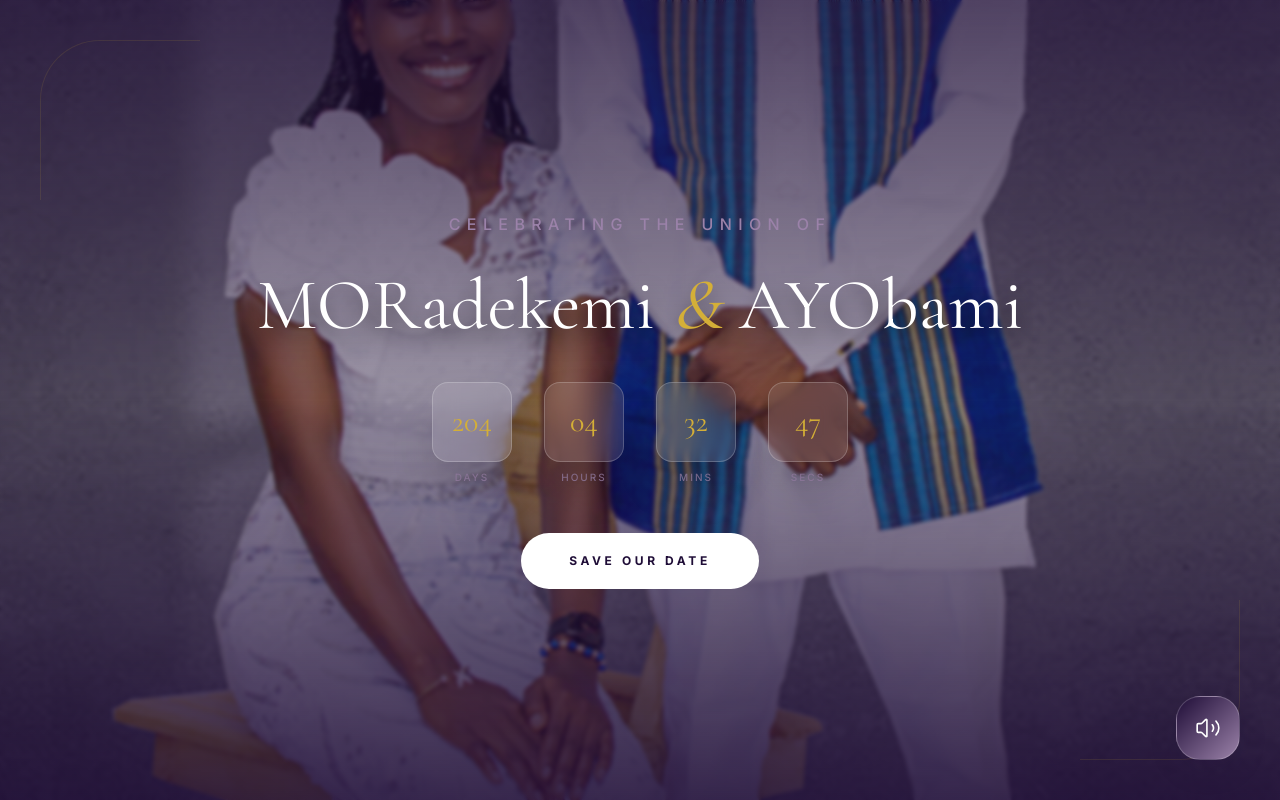
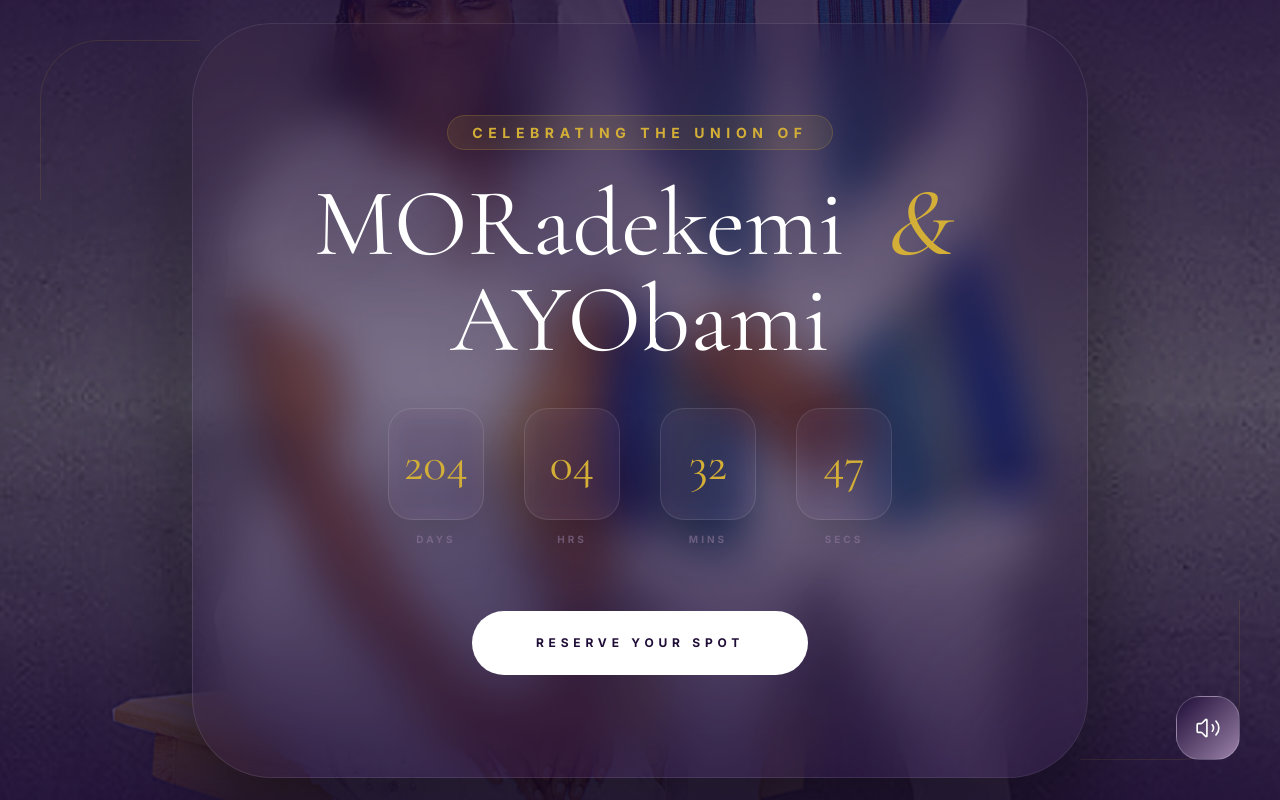
Before and after one commit to sirlawglobal/MORAYO, a Next.js app: page / in a window 1280 px wide. Shown: the top 800 px of the page. Built offline with nearby package versions, Linux system fonts and the light colour scheme; no server answers; the database is empty.

Commit message:
hero fixed

```diff
--- a/components/HeroSection.tsx
+++ b/components/HeroSection.tsx
@@ -40,8 +40,8 @@ export default function HeroSection() {
   }, [])
 
   return (
-    <section className="relative h-screen min-h-[800px] flex items-center justify-center overflow-hidden">
-      {/* Cinematic Hero Background */}
+    <section className="relative h-screen min-h-[800px] flex items-center justify-center overflow-hidden bg-brand-deep">
+      {/* Cinematic Hero Background - No Blur here per user request */}
       <div className="absolute inset-0 z-0">
         <Image
           src="/hero-purple.png"
@@ -50,22 +50,30 @@ export default function HeroSection() {
           priority
           className="object-cover scale-105 animate-subtle-zoom"
         />
-        {/* Multi-layered luxury overlays */}
-        <div className="absolute inset-0 bg-brand-deep/40 backdrop-blur-[2px]" />
-        <div className="absolute inset-0 bg-gradient-to-b from-brand-deep/60 via-transparent to-brand-deep/80" />
+        {/* Darkening Overlays only */}
+        <div className="absolute inset-0 bg-brand-deep/40" />
+        <div className="absolute inset-0 bg-gradient-to-b from-brand-deep/70 via-transparent to-brand-deep/80" />
         <div className="absolute inset-0 texture-silk opacity-10 mix-blend-overlay" />
       </div>
 
-      <div
-        className="relative z-10 text-center text-white px-4"
+      <div className="container mx-auto px-4 relative z-10">
+        <motion.div
+          initial={{ opacity: 0, scale: 0.95 }}
+          animate={{ opacity: 1, scale: 1 }}
+          transition={{ duration: 1.5, ease: "easeOut" }}
+          className="relative max-w-4xl mx-auto text-center text-white px-8 py-16 md:px-16 md:py-24 bg-brand-deep/20 backdrop-blur-xl rounded-[5rem] border border-white/10 shadow-[0_50px_100px_rgba(0,0,0,0.5)] overflow-hidden"
         >
+          {/* Subtle Inner Glow */}
+          <div className="absolute -top-40 -left-40 w-80 h-80 bg-brand-gold/5 rounded-full blur-[100px]" />
+          <div className="absolute -bottom-40 -right-40 w-80 h-80 bg-brand-lavender/10 rounded-full blur-[100px]" />
+
           <motion.div
             initial={{ opacity: 0, scale: 0.8 }}
             animate={{ opacity: 1, scale: 1 }}
             transition={{ delay: 0.3, duration: 1 }}
-          className="mb-6 inline-block"
+            className="mb-8 inline-block"
           >
-          <span className="text-brand-lavender text-sm md:text-base font-medium tracking-[0.4em] uppercase">
+            <span className="text-brand-gold bg-brand-gold/10 px-6 py-2 rounded-full text-xs md:text-sm font-bold tracking-[0.4em] uppercase border border-brand-gold/20">
               Celebrating the Union of
             </span>
           </motion.div>
@@ -74,9 +82,9 @@ export default function HeroSection() {
             initial={{ opacity: 0, y: 30 }}
             animate={{ opacity: 1, y: 0 }}
             transition={{ delay: 0.6, duration: 1.2 }}
-          className="text-5xl md:text-7xl font-serif mb-8 text-white drop-shadow-[0_10px_10px_rgba(0,0,0,0.5)] leading-tight"
+            className="text-5xl md:text-8xl font-serif mb-10 text-white drop-shadow-2xl leading-none"
           >
-          MORadekemi <span className="text-brand-gold italic serif">&</span> AYObami
+            MORadekemi <span className="text-brand-gold italic serif block md:inline md:mx-4">&</span> AYObami
           </motion.h1>
 
           {/* Countdown */}
@@ -84,19 +92,20 @@ export default function HeroSection() {
             initial={{ opacity: 0 }}
             animate={{ opacity: 1 }}
             transition={{ delay: 1, duration: 1 }}
-          className="flex gap-4 md:gap-8 justify-center mb-12"
+            className="flex gap-3 md:gap-10 justify-center mb-16"
           >
             {[
               { label: 'Days', value: days },
-            { label: 'Hours', value: hours },
+              { label: 'Hrs', value: hours },
               { label: 'Mins', value: minutes },
               { label: 'Secs', value: seconds }
             ].map((item, idx) => (
               <div key={idx} className="flex flex-col items-center">
-              <div className="w-16 h-16 md:w-20 md:h-20 bg-white/10 backdrop-blur-md rounded-2xl flex items-center justify-center border border-white/20 shadow-2xl">
-                <span className="text-2xl md:text-3xl font-serif text-brand-gold">{item.value.toString().padStart(2, '0')}</span>
+                <div className="w-16 h-20 md:w-24 md:h-28 bg-white/5 backdrop-blur-md rounded-3xl flex items-center justify-center border border-white/10 shadow-2xl relative overflow-hidden group">
+                  <div className="absolute inset-0 bg-gradient-to-b from-white/10 to-transparent opacity-0 group-hover:opacity-100 transition-opacity" />
+                  <span className="text-3xl md:text-5xl font-serif text-brand-gold relative z-10">{item.value.toString().padStart(2, '0')}</span>
                 </div>
-              <span className="mt-2 text-[10px] uppercase tracking-[0.2em] font-medium text-brand-lavender/80">{item.label}</span>
+                <span className="mt-3 text-[10px] uppercase tracking-[0.3em] font-bold text-brand-lavender/60">{item.label}</span>
               </div>
             ))}
           </motion.div>
@@ -108,10 +117,12 @@ export default function HeroSection() {
           >
             <a
               href="#rsvp"
-            className="inline-block px-12 py-5 bg-white text-brand-deep rounded-full font-bold text-xs uppercase tracking-[0.3em] hover:bg-brand-gold hover:text-white hover:shadow-[0_20px_40px_rgba(212,175,55,0.4)] transition-all duration-500 transform hover:-translate-y-1"
+              className="inline-block px-16 py-6 bg-white text-brand-deep rounded-full font-bold text-xs uppercase tracking-[0.4em] hover:bg-brand-gold hover:text-white hover:shadow-[0_25px_50px_rgba(212,175,55,0.4)] transition-all duration-700 transform hover:-translate-y-2 relative overflow-hidden group"
             >
-            Save Our Date
+              <span className="relative z-10">Reserve Your Spot</span>
+              <div className="absolute inset-0 bg-brand-gold scale-x-0 group-hover:scale-x-100 transition-transform origin-left duration-500" />
             </a>
+          </motion.div>
         </motion.div>
       </div>
 
```
Lines whose indentation alone changed are shown as unchanged.
